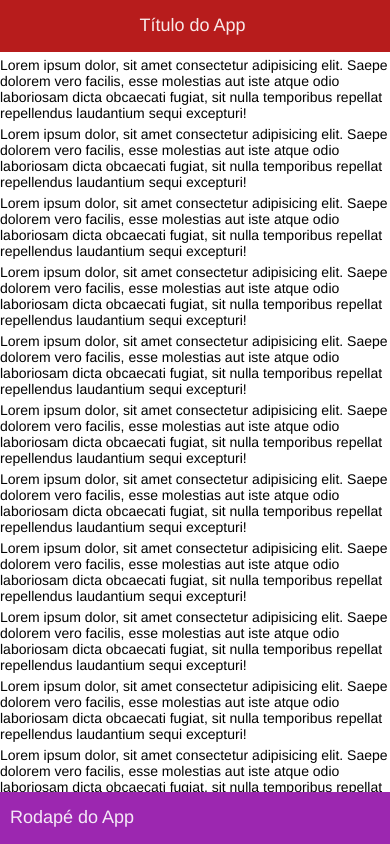
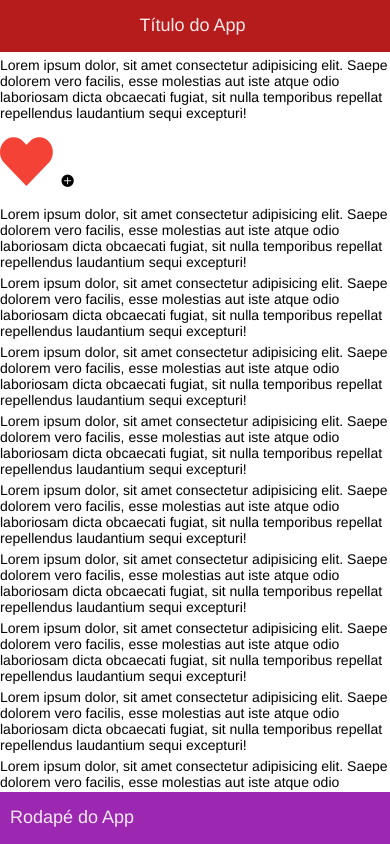
Before and after one commit to DarlanAugusto/Tecnospeed-appMobile, a website: page www/index.html in a window 390 px wide. Drawn offline with Linux system fonts and the light colour scheme; some packages are replaced by stand-ins of ours.

Commit message:
Componentes base: icons

```diff
--- a/www/index.html
+++ b/www/index.html
@@ -16,6 +16,11 @@
 
         <div class="content has-header has-footer">
             <p>Lorem ipsum dolor, sit amet consectetur adipisicing elit. Saepe dolorem vero facilis, esse molestias aut iste atque odio laboriosam dicta obcaecati fugiat, sit nulla temporibus repellat repellendus laudantium sequi excepturi!</p>
+            <p>
+                <i class="icon ion-heart red icon-huge"></i>
+                <i class="ion-plus-circled"></i>
+            </p>
+
             <p>Lorem ipsum dolor, sit amet consectetur adipisicing elit. Saepe dolorem vero facilis, esse molestias aut iste atque odio laboriosam dicta obcaecati fugiat, sit nulla temporibus repellat repellendus laudantium sequi excepturi!</p>
             <p>Lorem ipsum dolor, sit amet consectetur adipisicing elit. Saepe dolorem vero facilis, esse molestias aut iste atque odio laboriosam dicta obcaecati fugiat, sit nulla temporibus repellat repellendus laudantium sequi excepturi!</p>
             <p>Lorem ipsum dolor, sit amet consectetur adipisicing elit. Saepe dolorem vero facilis, esse molestias aut iste atque odio laboriosam dicta obcaecati fugiat, sit nulla temporibus repellat repellendus laudantium sequi excepturi!</p>
```
